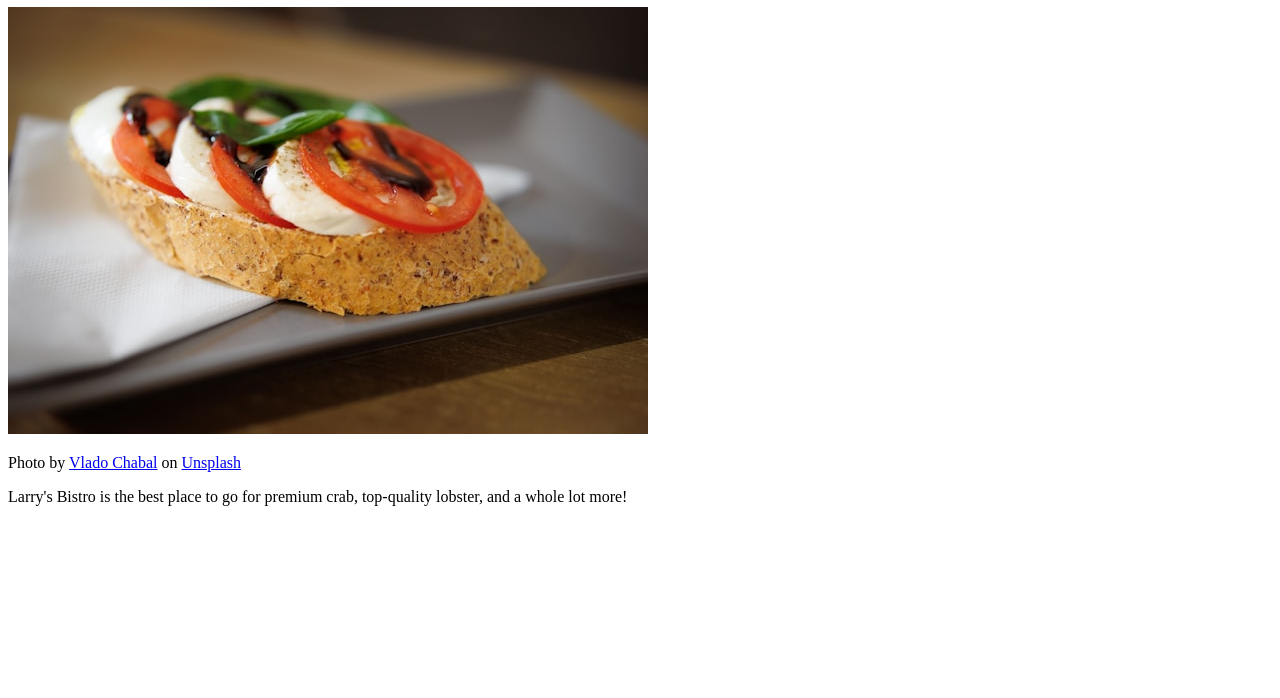
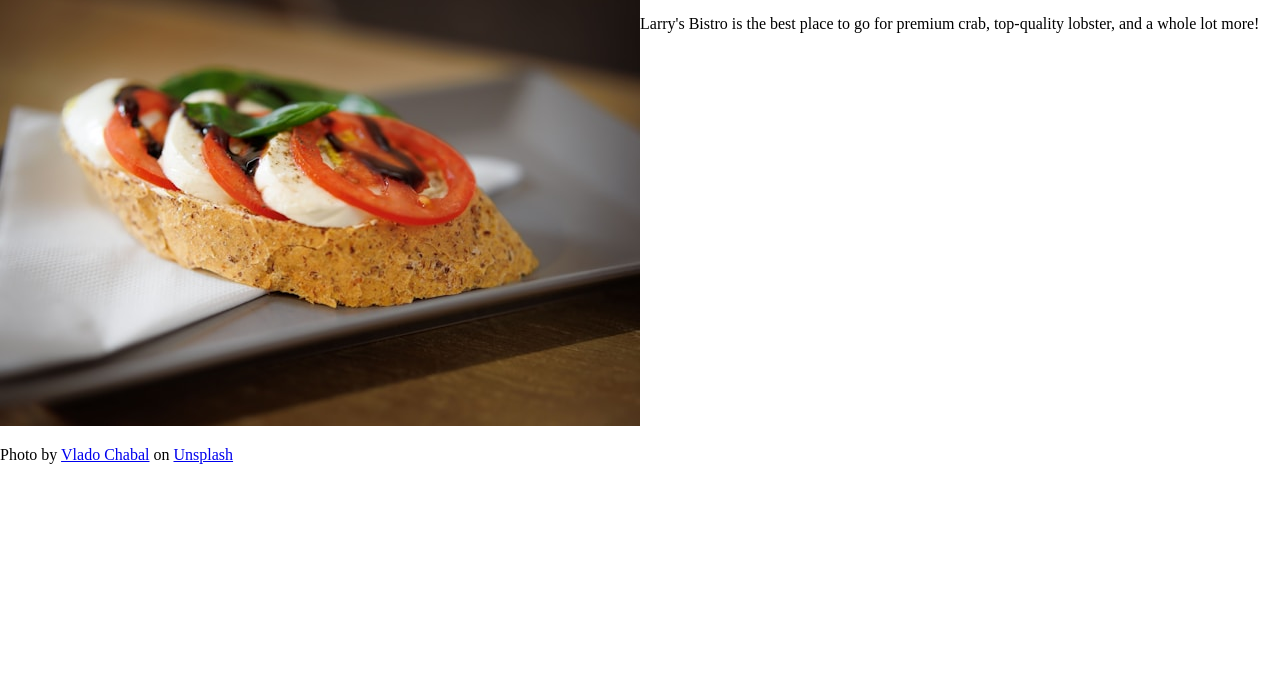
Before and after one commit to Scanceptic/restaurant-page, a website built with webpack: page src/index.html in a window 1280 px wide. Shown: the part 102-800 px from the top of the page. Built offline with nearby package versions, Linux system fonts and the light colour scheme.

Commit message:
Add styling

```diff
--- a/src/style.css
+++ b/src/style.css
@@ -1,3 +1,19 @@
+body {
+	display: flex;
+	flex-direction: column;
+	min-height: 100vh;
+	margin: 0;
+	padding: 0;
+}
+
+* {
+	box-sizing: border-box;
+}
+
 .headline {
 	background-color: aliceblue;
 }
+
+.container {
+	display: flex;
+}
--- a/webpack.config.js
+++ b/webpack.config.js
@@ -10,7 +10,6 @@ module.exports = {
 	},
 	plugins: [
 		new HtmlWebpackPlugin({
-			title: "Restaurant Page",
 			template: "./src/index.html",
 		}),
 	],
```
